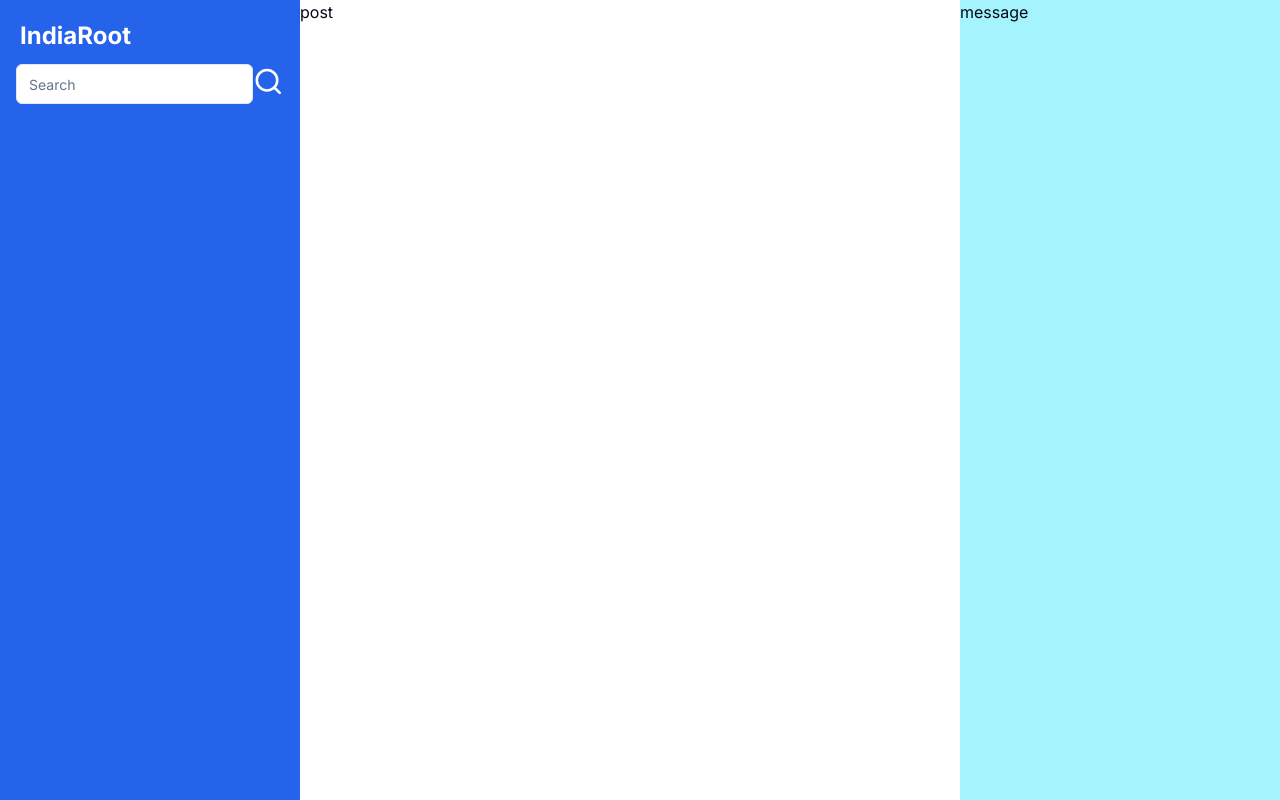
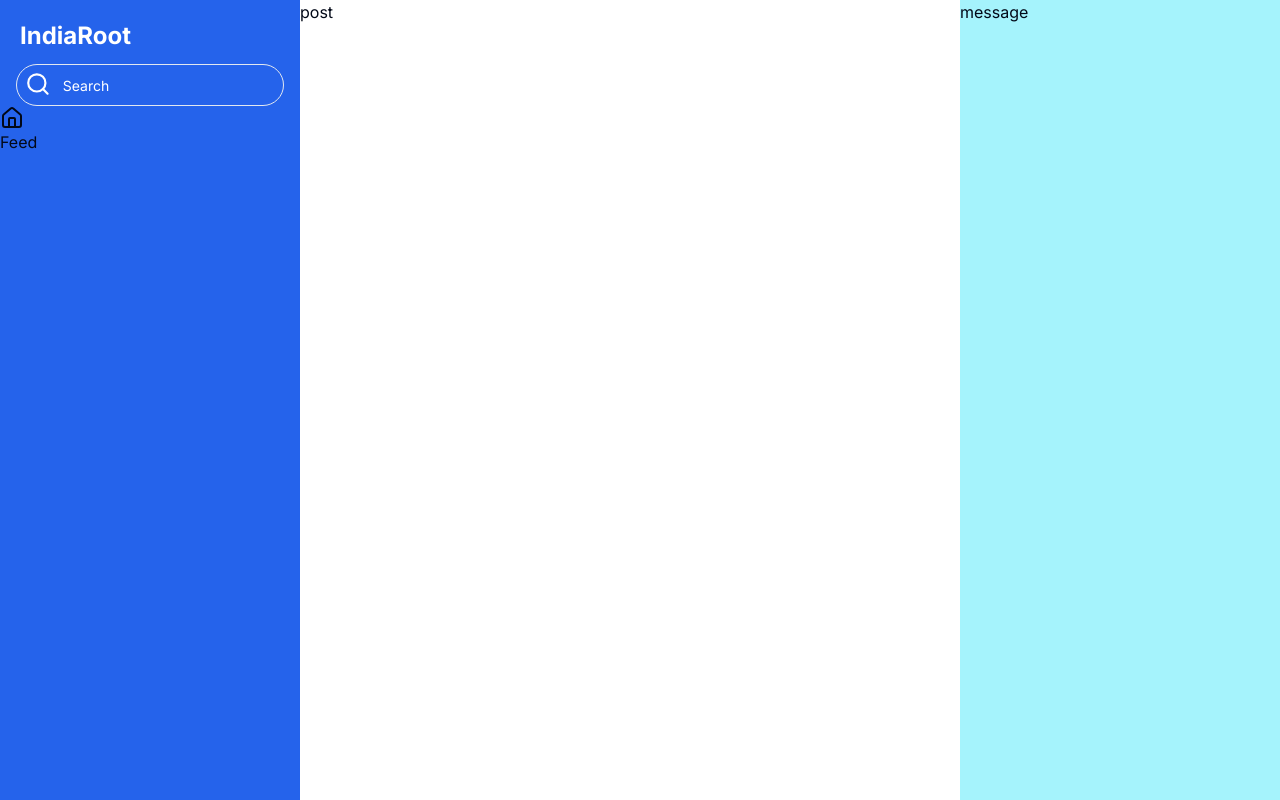
Before and after one commit to inehadev/indiaroot, a Next.js app: page /hero in a window 1280 px wide. Built offline with nearby package versions, Linux system fonts and the light colour scheme.

Commit message:
update with ui

```diff
--- a/src/app/hero/page.tsx
+++ b/src/app/hero/page.tsx
@@ -1,16 +1,22 @@
 import React from 'react'
 import { Input } from '@/components/ui/input'
 import { Search } from 'lucide-react'
+import { House } from 'lucide-react';
 const hero = () => {
   return (
-    <div className='flex min-h-screen justify-center  ' >
+    <div className='flex min-h-screen justify-center ' >
 
         <div className='bg-blue-600 w-[300px]'>
             {/*   sidebar   */}
             <h2 className='text-2xl  text-white font-bold mt-5 ml-5'>IndiaRoot </h2>
 
-            <div className='flex mt-3 mx-4' > <Input placeholder='Search ' className='bg-none'>
-            </Input><Search className='text-white' size={35}/>
+            <div className='flex mt-3 mx-4  text-white rounded-full border ' > <Search className='text-white ml-2 mt-1' size={30}/><Input placeholder='Search ' className='bg-transparent border-none placeholder:text-white'>
+            </Input>
+            </div>
+
+            <div>
+            <House /> <span className='flex'>Feed</span>
+
             </div>
 
 
```
